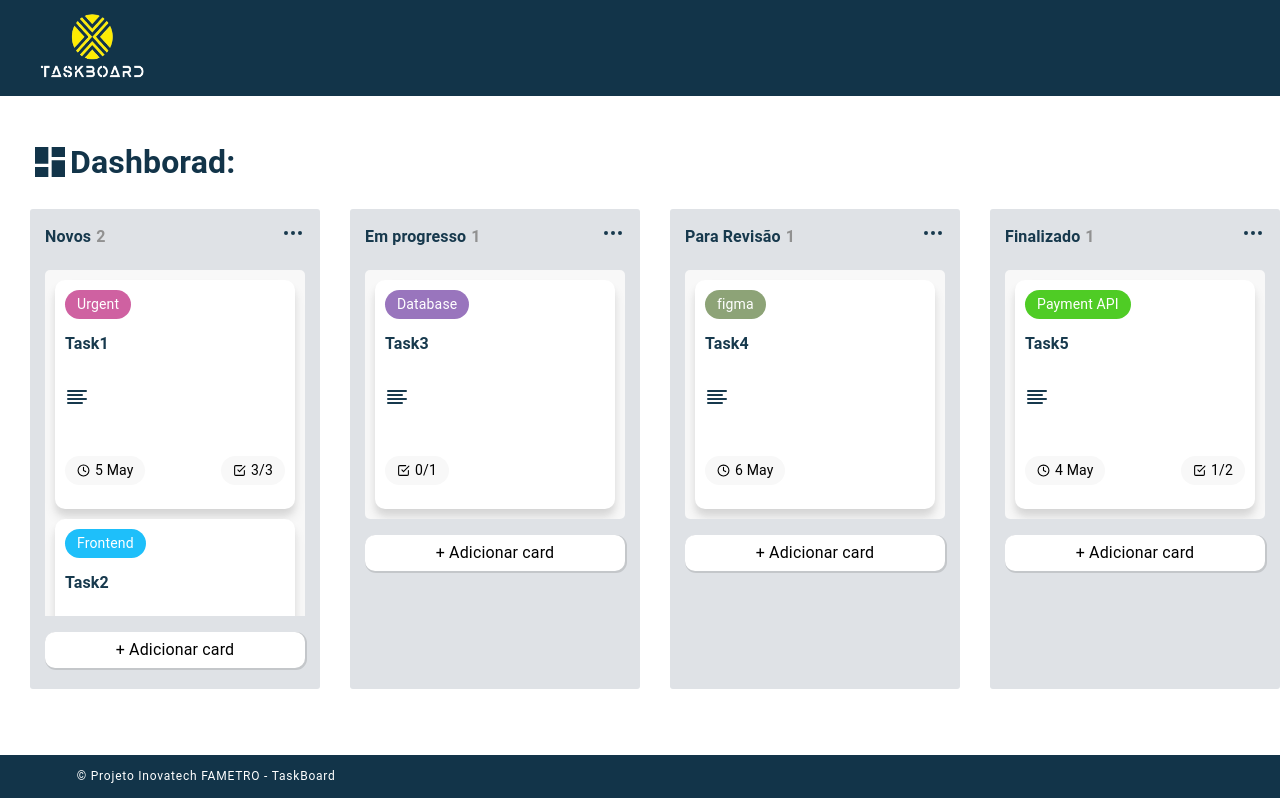
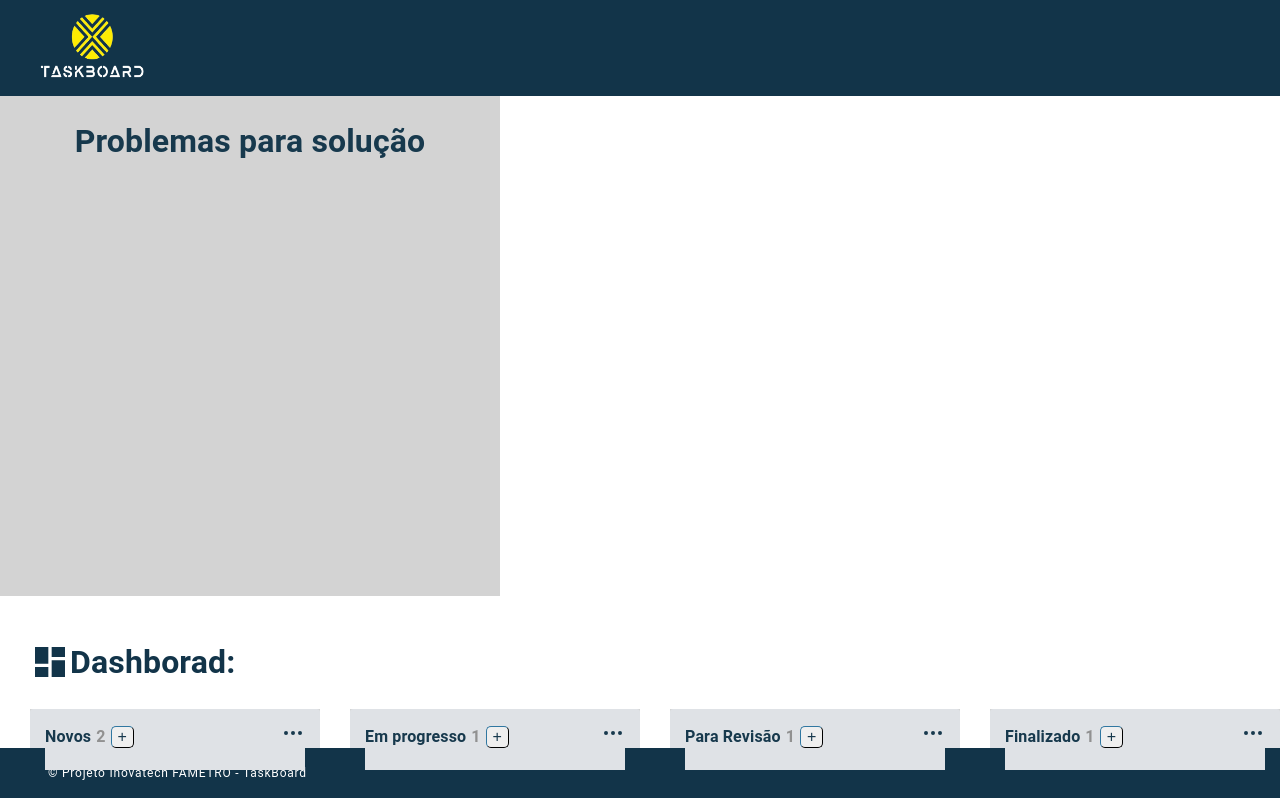
Before and after one commit to Arthur-Barata/inovatech-project, a React (Create React App) app in the folder front-inovatech/: page / in a window 1280 px wide. Shown: the top 798 px of the page. Built offline with nearby package versions, Linux system fonts and the light colour scheme.

Commit message:
implementação do slice e melhoria do dashboard

```diff
--- a/front-inovatech/package.json
+++ b/front-inovatech/package.json
@@ -15,6 +15,8 @@
     "@types/react": "^18.2.6",
     "@types/react-dom": "^18.2.4",
     "react": "^18.2.0",
+    "react-dnd": "^16.0.1",
+    "react-dnd-html5-backend": "^16.0.1",
     "react-dom": "^18.2.0",
     "react-feather": "^2.0.10",
     "react-scripts": "5.0.1",
--- a/front-inovatech/src/App.tsx
+++ b/front-inovatech/src/App.tsx
@@ -1,5 +1,6 @@
 import { Fragment } from "react";
 import Dashboard from "./pages/main";
+import DragBox from "./pages/quickProblemSolving";
 import { Footer } from "./shared/components/Footer";
 import { Header } from "./shared/components/Header";
 
@@ -7,7 +8,8 @@ function App() {
   return (
     <Fragment>
       <Header />
-      <Dashboard></Dashboard>
+      <DragBox />
+      <Dashboard />
       <Footer />
     </Fragment>
   );
--- /dev/null
+++ b/front-inovatech/src/pages/quickProblemSolving/index.tsx
@@ -0,0 +1,134 @@
+import React, { useState } from "react";
+import "./styles.css";
+
+interface TextBox {
+  id: number;
+  left: number;
+  top: number;
+  text: string;
+}
+
+const DragBox: React.FC = () => {
+  const [textBoxes, setTextBoxes] = useState<TextBox[]>([]);
+  const [counter, setCounter] = useState(0);
+  const [textBoxClassName, setTextBoxClassName] = useState("textbox");
+  const [indexClicked, setIndexClicked] = useState(0);
+
+  const createTextBox = (event: React.MouseEvent<HTMLDivElement>) => {
+    const clickedInsideTextBox = false;
+    if (clickedInsideTextBox) {
+      return;
+    }
+
+    const boardRect = event.currentTarget.getBoundingClientRect();
+    const left = Math.max(
+      0,
+      Math.min(event.clientX - boardRect.left, boardRect.width - 200)
+    );
+    const top = Math.max(
+      0,
+      Math.min(event.clientY - boardRect.top, boardRect.height - 100)
+    );
+
+    const newTextBox: TextBox = {
+      id: counter,
+      left,
+      top,
+      text: "",
+    };
+
+    setTextBoxes((prevTextBoxes) => [...prevTextBoxes, newTextBox]);
+    setCounter((prevCounter) => prevCounter + 1);
+  };
+
+  const handleDragStart = (
+    event: React.DragEvent<HTMLDivElement>,
+    id: number
+  ) => {
+    event.dataTransfer.setData("text/plain", String(id));
+  };
+
+  const handleDragOver = (event: React.DragEvent<HTMLDivElement>) => {
+    event.preventDefault();
+  };
+
+  const handleDrop = (event: React.DragEvent<HTMLDivElement>) => {
+    event.preventDefault();
+    const id = Number(event.dataTransfer.getData("text/plain"));
+
+    const boardRect = event.currentTarget.getBoundingClientRect();
+    const left = event.clientX - boardRect.left;
+    const top = event.clientY - boardRect.top;
+
+    const updatedTextBoxes = textBoxes.map((textBox) =>
+      textBox.id === id
+        ? {
+            ...textBox,
+            left: Math.max(0, Math.min(left, boardRect.width - 200)),
+            top: Math.max(0, Math.min(top, boardRect.height - 100)),
+          }
+        : textBox
+    );
+    setTextBoxes(updatedTextBoxes);
+  };
+
+  const handleTextChange = (
+    event: React.ChangeEvent<HTMLTextAreaElement>,
+    id: number
+  ) => {
+    const updatedTextBoxes = textBoxes.map((textBox) =>
+      textBox.id === id ? { ...textBox, text: event.target.value } : textBox
+    );
+    setTextBoxes(updatedTextBoxes);
+  };
+  const handleClicker = (index: number) => {
+    setIndexClicked(index);
+
+    textBoxes.splice(index, 1);
+  };
+  const handleClick = (index: number) => {
+    setIndexClicked(index);
+  };
+
+  return (
+    <div className="app">
+      <div></div>
+      <div
+        className="board"
+        onDoubleClick={createTextBox}
+        onDragOver={handleDragOver}
+        onDrop={handleDrop}
+      >
+        <h1>Problemas para solução</h1>
+
+        {textBoxes.map((textBox, index) => (
+          <div
+            key={textBox.id}
+            className={index === indexClicked ? "textbox active" : "textbox"}
+            draggable
+            onDragStart={(event) => handleDragStart(event, textBox.id)}
+            style={{ left: textBox.left, top: textBox.top }}
+          >
+            <textarea
+              value={textBox.text}
+              onKeyDown={(event) => {
+                if (event.key === "Delete") {
+                  handleClicker(index);
+                }
+              }}
+              onChange={(event) => handleTextChange(event, textBox.id)}
+              placeholder="Digite um texto..."
+              className="textbox-textarea"
+              onClick={(event) => {
+                handleClick(index);
+                event.stopPropagation();
+              }}
+            />
+          </div>
+        ))}
+      </div>
+    </div>
+  );
+};
+
+export default DragBox;
--- /dev/null
+++ b/front-inovatech/src/pages/quickProblemSolving/styles.css
@@ -0,0 +1,33 @@
+.app {
+  text-align: center;
+}
+
+.board {
+  width: 500px;
+  height: 500px;
+  background-color: lightgray;
+  position: relative;
+  cursor: crosshair;
+}
+
+.textbox {
+  height: 80px;
+  width: 100px;
+  background-color: white;
+  border: 1px solid black;
+  position: absolute;
+}
+.active {
+  z-index: 1;
+}
+
+.textbox-textarea {
+  text-align: center;
+  pointer-events: auto;
+  width: 100%;
+  height: 100%;
+  resize: none;
+  border: none;
+  padding: 8px;
+  box-sizing: border-box;
+}
--- /dev/null
+++ b/front-inovatech/src/pages/quickProblemSolving/styles.ts
@@ -0,0 +1,5 @@
+import { styled } from "@mui/material/styles";
+
+export default styled("div")(() => ({
+  fontSize: "1rem",
+}));
--- a/front-inovatech/src/shared/components/Board/Board.css
+++ b/front-inovatech/src/shared/components/Board/Board.css
@@ -1,7 +1,7 @@
 .board {
   min-width: 290px;
   width: 290px;
-  height: 100%;
+  height: 30rem;
   flex-basis: 290px;
   display: flex;
   flex-direction: column;
@@ -14,9 +14,9 @@
   background-color: rgba(223, 226, 230, 255);
   padding: 0px 15px;
   border-radius: 3px;
+  height: 100%;
+  overflow: scroll;
 
-  overflow: scroll;
-  height: 30rem;
   overflow-x: hidden;
 }
 .board-header {
@@ -92,3 +92,11 @@
   border-radius: 10px;
   padding: 10px;
 }
+
+.add-btn {
+  font-size: 1rem;
+  color: #17394d;
+  border-color: #17394d;
+  border-width: 1px;
+  border-radius: 5px;
+}
--- a/front-inovatech/src/shared/components/Board/Board.tsx
+++ b/front-inovatech/src/shared/components/Board/Board.tsx
@@ -1,6 +1,5 @@
 import { useState } from "react";
 import { MoreHorizontal } from "react-feather";
-import CustomInput from "../../components/CustomInput/CustomInput";
 import Card from "../Card/Card";
 import Dropdown from "../Dropdown/Dropdown";
 
@@ -35,6 +34,12 @@ function Board(props: BoardProps) {
           <p className="board-header-title">
             {board?.title}
             <span>{board?.cards?.length || 0}</span>
+            <button
+              className="add-btn"
+              onClick={() => addCard(board?.id, "new")}
+            >
+              +
+            </button>
           </p>
           <div
             className="board-header-title-more"
@@ -64,16 +69,7 @@ function Board(props: BoardProps) {
             />
           ))}
         </div>
-        <div className="board-footer-with">
-          <CustomInput
-            text="+ Adicionar card"
-            buttonText="Adicionar"
-            placeholder="Enter Card Title"
-            displayClass="board-add-card"
-            editClass="board-add-card-edit"
-            onSubmit={(value: string) => addCard(board?.id, value)}
-          />
-        </div>
+        <div className="board-footer-with"></div>
       </div>
     </div>
   );
--- a/front-inovatech/src/shared/components/CustomInput/CustomInput.tsx
+++ b/front-inovatech/src/shared/components/CustomInput/CustomInput.tsx
@@ -52,7 +52,7 @@ function CustomInput(props: CustomInputProps) {
           />
           <div className="custom-input-edit-footer">
             <button onClick={() => onClick} type="submit">
-              {buttonText || "Add"}
+              {buttonText || "Adicionar"}
             </button>
             <X onClick={() => setIsCustomInput(false)} className="closeIcon" />
           </div>
--- a/front-inovatech/src/shared/components/Footer/styles.ts
+++ b/front-inovatech/src/shared/components/Footer/styles.ts
@@ -3,7 +3,7 @@ import { ContainerProps, styled } from "@mui/material";
 export const StyledFooter = styled("div")<ContainerProps>(({ theme }) => ({
   bottom: 0,
   width: "100%",
-  padding: "1% 6%",
+  padding: "1rem 3rem",
   background: theme.palette.primary.main,
   position: "fixed",
   margin: "0",
```
Also changed, not shown: front-inovatech/src/shared/components/Card/CardInfo/CardInfo.tsx (+39 -39 lines), front-inovatech/src/shared/components/Card/CardInfo/cardStyle.ts (added, +11 -0 lines), front-inovatech/src/shared/components/Card/CardInfo/CardInfo.css (line endings or trailing spaces), 1 other file (tests, documents, lock files or other folders).
